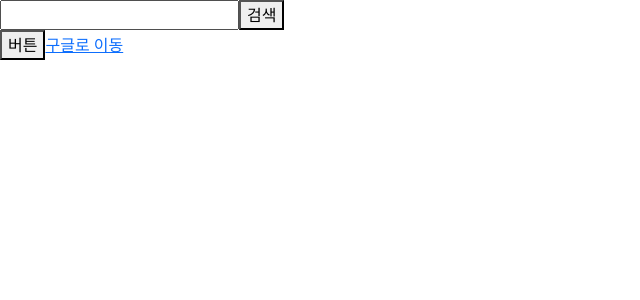
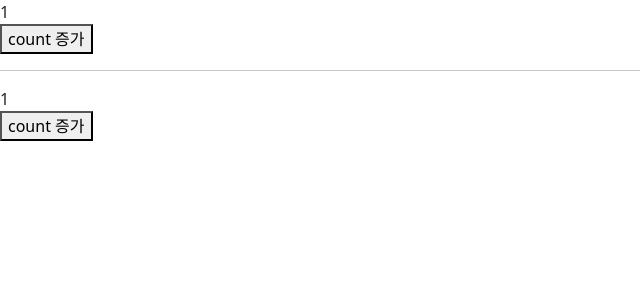
Before and after one commit to yumin359/react, a React (Vite) app: page / in a window 1280 px wide. Shown: the top 300 px of the page, without its empty margins (0-640 px from the left). Built offline with nearby package versions, Linux system fonts and the light colour scheme.

Commit message:
0702 state

```diff
--- /dev/null
+++ b/src/App23.jsx
@@ -0,0 +1,58 @@
+import React, { useState } from "react";
+
+function MyComp1() {
+  let count = 1;
+
+  function handleButtonClick() {
+    count++;
+    console.log("button click", count);
+  }
+
+  return (
+    <div>
+      {count}
+      <br />
+      <button onClick={handleButtonClick}>count 증가</button>
+    </div>
+  );
+}
+
+function MyComp2() {
+  // 어려운 내용입니당
+  // 컴포넌트는 처음 그려진(render) 이후
+  // 상태(state)가 변경되어야 다시 그려짐(re-render)
+
+  // 상태(state)는 react가 관리하는 값
+  // 컴포넌트는 useState로 상태를 얻고 업데이트 가능.
+
+  // useState : 초기값을 받고, 현재 상태와[0], 상태를 업데이트 할 수 있는 메소드[1]를 배열로 리턴
+  const arr = useState(1);
+  let count = arr[0]; // 현재상태
+  let setCount = arr[1]; // 상태를 업데이트 하는 메소드
+
+  function handleButtonClick() {
+    // 상태 변경할 때 useState 에서 받은 값의 [1]인덱스에 있는 함수를 사용해야함
+    setCount(count + 1); // 상태 변경됨 -> re-render
+    console.log("button click", count);
+  }
+
+  return (
+    <div>
+      {count}
+      <br />
+      <button onClick={handleButtonClick}>count 증가</button>
+    </div>
+  );
+}
+
+function App23(props) {
+  return (
+    <div>
+      <MyComp2 />
+      <hr />
+      <MyComp1 />
+    </div>
+  );
+}
+
+export default App23;
--- a/src/main.jsx
+++ b/src/main.jsx
@@ -1,12 +1,12 @@
 import { StrictMode } from "react";
 import { createRoot } from "react-dom/client";
 import "bootstrap/dist/css/bootstrap.min.css";
-import App22 from "./App22.jsx";
+import App23 from "./App23.jsx";
 
 createRoot(document.getElementById("root")).render(
   <StrictMode>
     <>
-      <App22 />
+      <App23 />
     </>
   </StrictMode>,
 );
```
